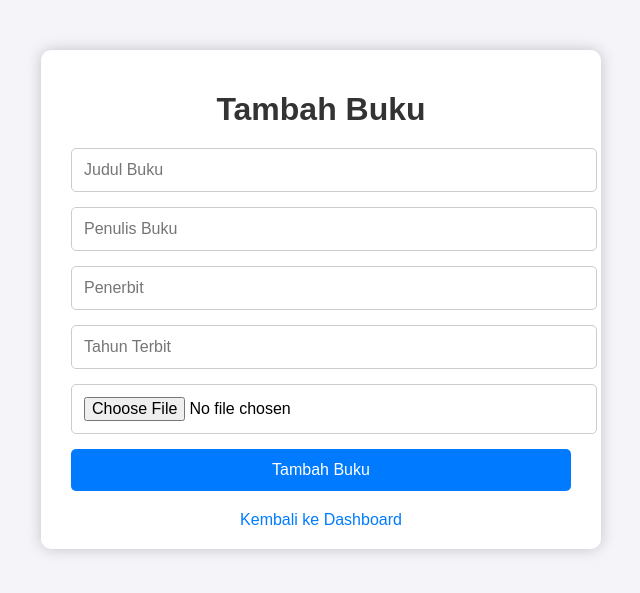
After one commit to Zydanadha/login_system, a PHP site: page /tambah_buku.php in a window 1280 px wide. The commit adds this page. Shown: the top 593 px of the page, without its empty margins (319-959 px from the left). Run offline with PHP 8.4, Linux system fonts and the light colour scheme; the visitor is signed in with stand-in values (Sample User, id 1).

Commit message:
perubahan file

```diff
--- /dev/null
+++ b/tambah_buku.php
@@ -0,0 +1,131 @@
+<?php
+session_start();
+include 'db.php';
+
+if ($_SESSION['role'] !== 'admin') {
+    header('Location: login.php');
+    exit();
+}
+?>
+
+<!DOCTYPE html>
+<html lang="id">
+<head>
+    <meta charset="UTF-8">
+    <meta name="viewport" content="width=device-width, initial-scale=1.0">
+    <title>Tambah Buku</title>
+    <style>
+        body {
+            font-family: Arial, sans-serif;
+            background-color: #f4f4f9;
+            margin: 0;
+            padding: 0;
+        }
+        .container {
+            max-width: 500px;
+            margin: 50px auto;
+            background: #ffffff;
+            padding: 20px 30px;
+            border-radius: 10px;
+            box-shadow: 0 0 15px rgba(0, 0, 0, 0.2);
+        }
+        h1 {
+            text-align: center;
+            color: #333333;
+            margin-bottom: 20px;
+        }
+        form {
+            display: flex;
+            flex-direction: column;
+            gap: 15px;
+        }
+        input[type="text"], input[type="number"], input[type="file"], button {
+            padding: 12px;
+            font-size: 16px;
+            border: 1px solid #ccc;
+            border-radius: 5px;
+            width: 100%;
+        }
+        input[type="text"]:focus, input[type="number"]:focus, input[type="file"]:focus {
+            border-color: #007bff;
+            outline: none;
+            box-shadow: 0 0 5px rgba(0, 123, 255, 0.5);
+        }
+        button {
+            background-color: #007bff;
+            color: white;
+            border: none;
+            cursor: pointer;
+            transition: background-color 0.3s ease;
+        }
+        button:hover {
+            background-color: #0056b3;
+        }
+        p {
+            text-align: center;
+            font-size: 16px;
+        }
+        .success {
+            color: green;
+        }
+        .error {
+            color: red;
+        }
+        .back-link {
+            display: block;
+            text-align: center;
+            margin-top: 20px;
+            font-size: 16px;
+            text-decoration: none;
+            color: #007bff;
+            transition: color 0.3s ease;
+        }
+        .back-link:hover {
+            color: #0056b3;
+        }
+    </style>
+</head>
+<body>
+    <div class="container">
+        <h1>Tambah Buku</h1>
+        <form method="POST" enctype="multipart/form-data">
+            <input type="text" name="judul" placeholder="Judul Buku" required>
+            <input type="text" name="penulis" placeholder="Penulis Buku" required>
+            <input type="text" name="penerbit" placeholder="Penerbit">
+            <input type="number" name="tahun" placeholder="Tahun Terbit">
+            <input type="file" name="cover">
+            <button type="submit" name="submit">Tambah Buku</button>
+        </form>
+
+        <?php
+        if (isset($_POST['submit'])) {
+            $judul = $_POST['judul'];
+            $penulis = $_POST['penulis'];
+            $penerbit = $_POST['penerbit'];
+            $tahun = $_POST['tahun'];
+            $cover = $_FILES['cover']['name'];
+            $cover_tmp = $_FILES['cover']['tmp_name'];
+
+            if (!is_dir('uploads')) {
+                mkdir('uploads', 0777, true);
+            }
+
+            $upload_path = "uploads/" . $cover;
+
+            if (move_uploaded_file($cover_tmp, $upload_path)) {
+                $query = "INSERT INTO books (judul, penulis, penerbit, tahun, cover) VALUES ('$judul', '$penulis', '$penerbit', '$tahun', '$cover')";
+                if ($conn->query($query)) {
+                    echo "<p class='success'>Buku berhasil ditambahkan!</p>";
+                } else {
+                    echo "<p class='error'>Error: " . $conn->error . "</p>";
+                }
+            } else {
+                echo "<p class='error'>Gagal mengunggah file cover.</p>";
+            }
+        }
+        ?>
+
+        <a href="admin_dashboard.php" class="back-link">Kembali ke Dashboard</a>
+    </div>
+</body>
+</html>
```
Also changed, not shown: admin_dashboard.php (+3 -11 lines), tambah_user.php (added, +11 -0 lines), user_dashboard.php (+50 -38 lines), delete.php (line endings or trailing spaces), uploads/hal utama.jpg (added), uploads/spy x family.jpg (added).
